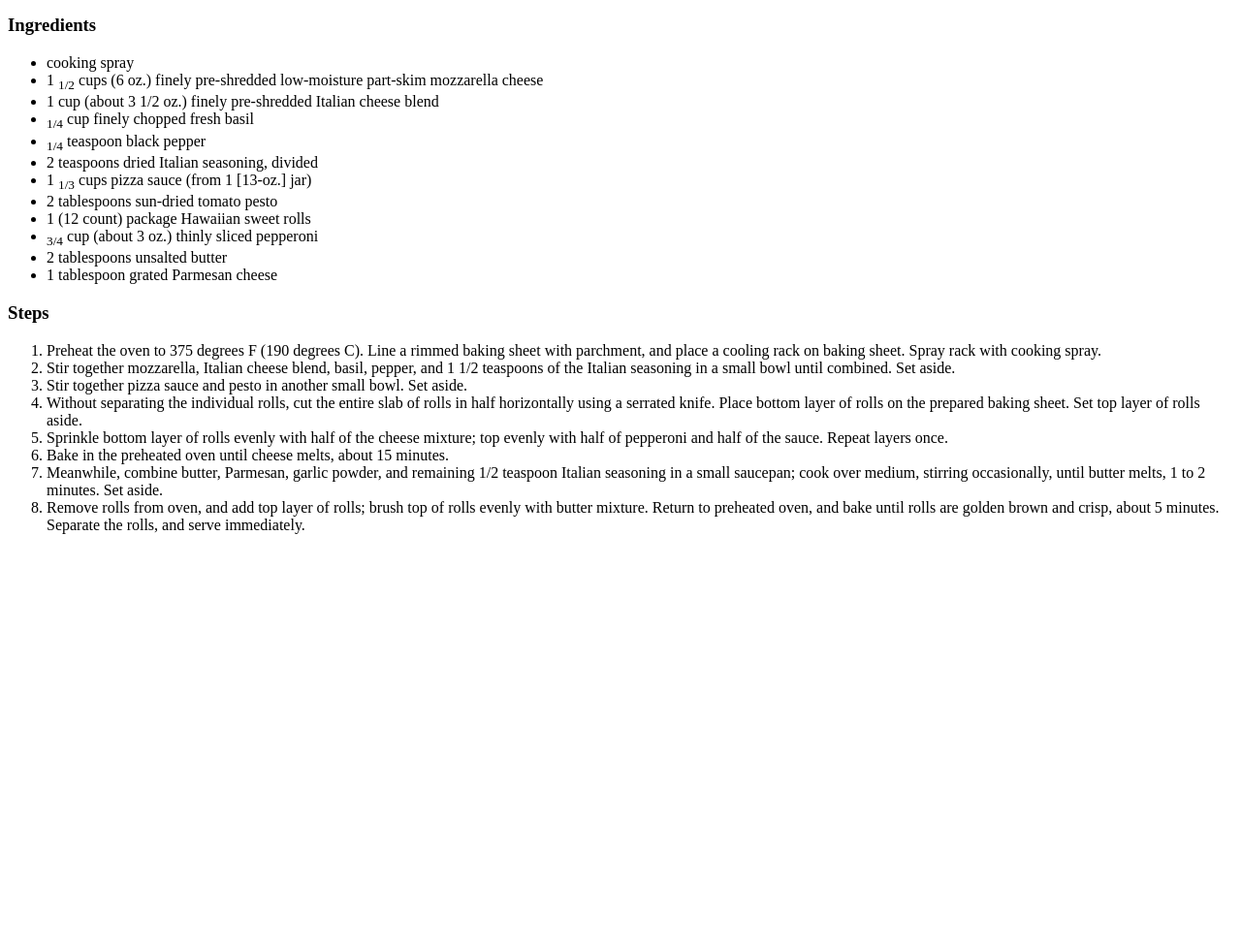
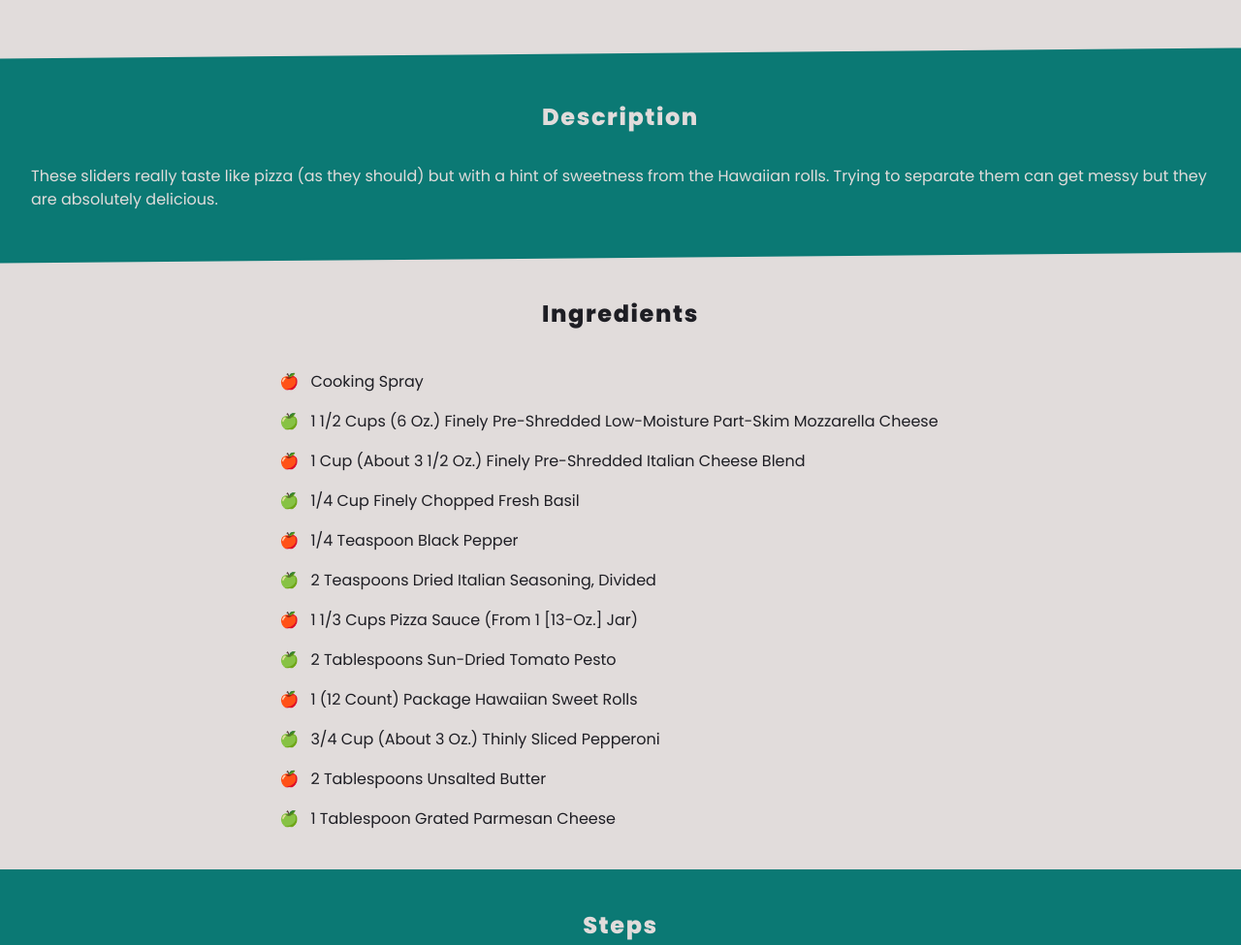
Before and after one commit to arunrr/odin-recipes, a plain HTML site: page recipes/pizza_sliders.html in a window 1280 px wide. Shown: the part 710-1685 px from the top of the page at 97% size. Before the commit the page ends 1277 px from the top, so only its background shows below. Drawn offline with Linux system fonts and the light colour scheme.

Commit message:
Add pizza sliders page styling

```diff
--- a/recipes/pizza_sliders.html
+++ b/recipes/pizza_sliders.html
@@ -5,93 +5,108 @@
     <meta http-equiv="X-UA-Compatible" content="IE=edge" />
     <meta name="viewport" content="width=device-width, initial-scale=1.0" />
     <title>Pizza Sliders | Odin Recipes</title>
+    <link rel="stylesheet" href="../styles/recipes.css" />
   </head>
   <body>
-    <a href="../index.html">Return to Home</a>
+    <main>
+      <section class="head-section">
         <h1>Pizza Sliders</h1>
         <img
           src="../assets/pizza_sliders.jpg"
           alt="A slice of pizza sliders served in a plate, sitting on a table"
         />
+      </section>
+      <section class="description-section">
         <h2>Description</h2>
-    <p>
-      These sliders really taste like pizza (as they should) but with a hint of
-      sweetness from the Hawaiian rolls. Trying to separate them can get messy
-      but they are absolutely delicious.
+        <p class="container">
+          These sliders really taste like pizza (as they should) but with a hint
+          of sweetness from the Hawaiian rolls. Trying to separate them can get
+          messy but they are absolutely delicious.
         </p>
-    <h3>Ingredients</h3>
+      </section>
+      <section class="ingredients-section">
+        <h2>Ingredients</h2>
         <ul>
           <li>cooking spray</li>
 
           <li>
-        1 <sub>1/2</sub> cups (6 oz.) finely pre-shredded low-moisture part-skim
-        mozzarella cheese
+            1 <small-text>1/2</small-text> cups (6 oz.) finely pre-shredded
+            low-moisture part-skim mozzarella cheese
           </li>
 
-      <li>1 cup (about 3 1/2 oz.) finely pre-shredded Italian cheese blend</li>
+          <li>
+            1 cup (about 3 1/2 oz.) finely pre-shredded Italian cheese blend
+          </li>
 
-      <li><sub>1/4</sub> cup finely chopped fresh basil</li>
+          <li><small-text>1/4</small-text> cup finely chopped fresh basil</li>
 
-      <li><sub>1/4</sub> teaspoon black pepper</li>
+          <li><small-text>1/4</small-text> teaspoon black pepper</li>
 
           <li>2 teaspoons dried Italian seasoning, divided</li>
 
-      <li>1 <sub>1/3</sub> cups pizza sauce (from 1 [13-oz.] jar)</li>
+          <li>
+            1 <small-text>1/3</small-text> cups pizza sauce (from 1 [13-oz.]
+            jar)
+          </li>
 
           <li>2 tablespoons sun-dried tomato pesto</li>
 
           <li>1 (12 count) package Hawaiian sweet rolls</li>
 
-      <li><sub>3/4</sub> cup (about 3 oz.) thinly sliced pepperoni</li>
+          <li>
+            <small-text>3/4</small-text> cup (about 3 oz.) thinly sliced
+            pepperoni
+          </li>
 
           <li>2 tablespoons unsalted butter</li>
 
           <li>1 tablespoon grated Parmesan cheese</li>
         </ul>
-    <h3>Steps</h3>
-    <ol>
+      </section>
+      <section class="steps-section">
+        <h2>Steps</h2>
+        <ol class="container">
+          <li>cooking spray</li>
+
           <li>
-        Preheat the oven to 375 degrees F (190 degrees C). Line a rimmed baking
-        sheet with parchment, and place a cooling rack on baking sheet. Spray
-        rack with cooking spray.
+            1 <span class="small-text">1/2</span> cups (6 oz.) finely
+            pre-shredded low-moisture part-skim mozzarella cheese
           </li>
 
           <li>
-        Stir together mozzarella, Italian cheese blend, basil, pepper, and 1 1/2
-        teaspoons of the Italian seasoning in a small bowl until combined. Set
-        aside.
+            1 cup (about 3 1/2 oz.) finely pre-shredded Italian cheese blend
           </li>
 
           <li>
-        Stir together pizza sauce and pesto in another small bowl. Set aside.
+            <span class="small-text">1/4</span> cup finely chopped fresh basil
           </li>
 
+          <li><span class="small-text">1/4</span> teaspoon black pepper</li>
+
+          <li>2 teaspoons dried Italian seasoning, divided</li>
+
           <li>
-        Without separating the individual rolls, cut the entire slab of rolls in
-        half horizontally using a serrated knife. Place bottom layer of rolls on
-        the prepared baking sheet. Set top layer of rolls aside.
+            1 <span class="small-text">1/3</span> cups pizza sauce (from 1
+            [13-oz.] jar)
           </li>
 
+          <li>2 tablespoons sun-dried tomato pesto</li>
+
+          <li>1 (12 count) package Hawaiian sweet rolls</li>
+
           <li>
-        Sprinkle bottom layer of rolls evenly with half of the cheese mixture;
-        top evenly with half of pepperoni and half of the sauce. Repeat layers
-        once.
+            <span class="small-text">3/4</span> cup (about 3 oz.) thinly sliced
+            pepperoni
           </li>
 
-      <li>Bake in the preheated oven until cheese melts, about 15 minutes.</li>
+          <li>2 tablespoons unsalted butter</li>
 
-      <li>
-        Meanwhile, combine butter, Parmesan, garlic powder, and remaining 1/2
-        teaspoon Italian seasoning in a small saucepan; cook over medium,
-        stirring occasionally, until butter melts, 1 to 2 minutes. Set aside.
-      </li>
-
-      <li>
-        Remove rolls from oven, and add top layer of rolls; brush top of rolls
-        evenly with butter mixture. Return to preheated oven, and bake until
-        rolls are golden brown and crisp, about 5 minutes. Separate the rolls,
-        and serve immediately.
-      </li>
+          <li>1 tablespoon grated Parmesan cheese</li>
         </ol>
+      </section>
+    </main>
+    <footer>
+      <a href="../index.html">Return to Home</a>
+    </footer>
   </body>
 </html>
```
Lines whose indentation alone changed are shown as unchanged.
